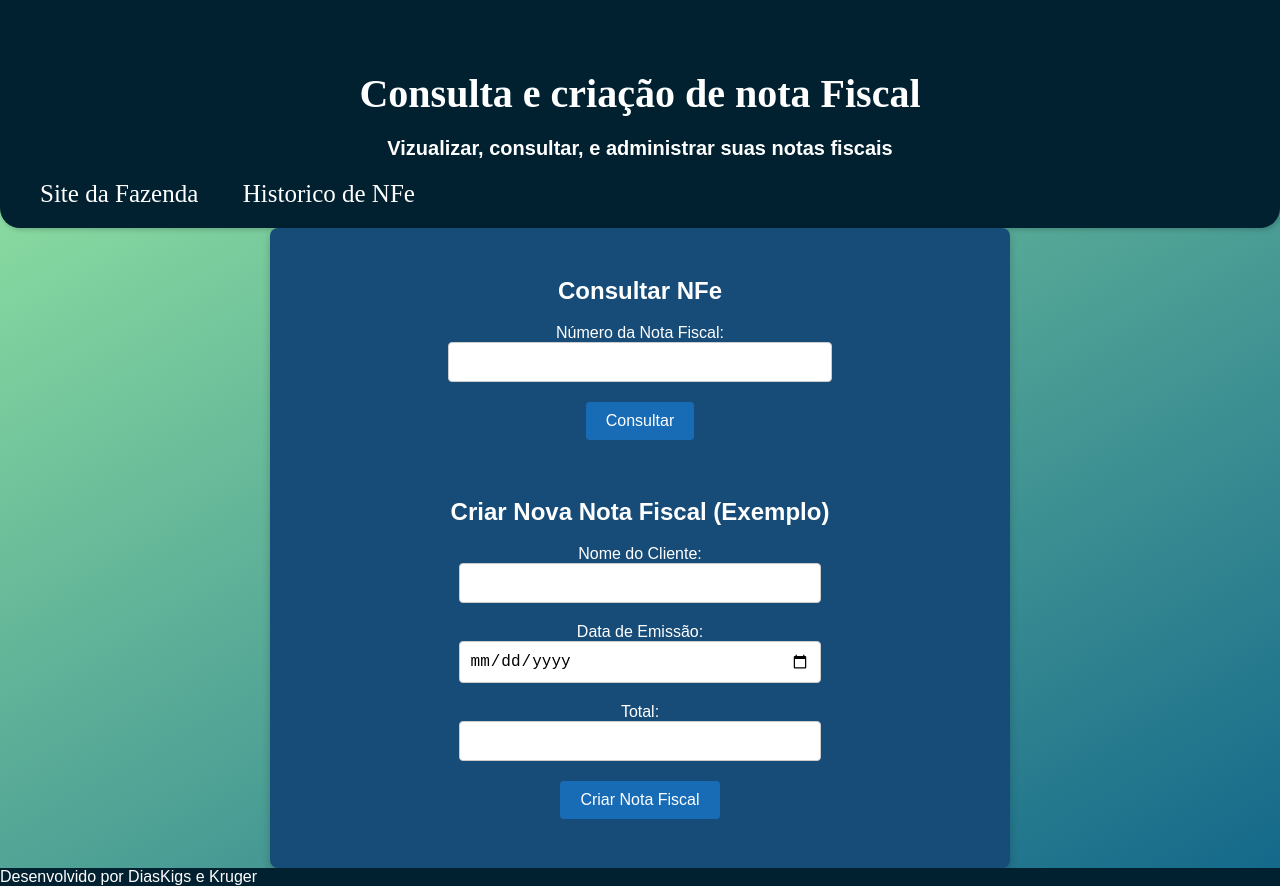
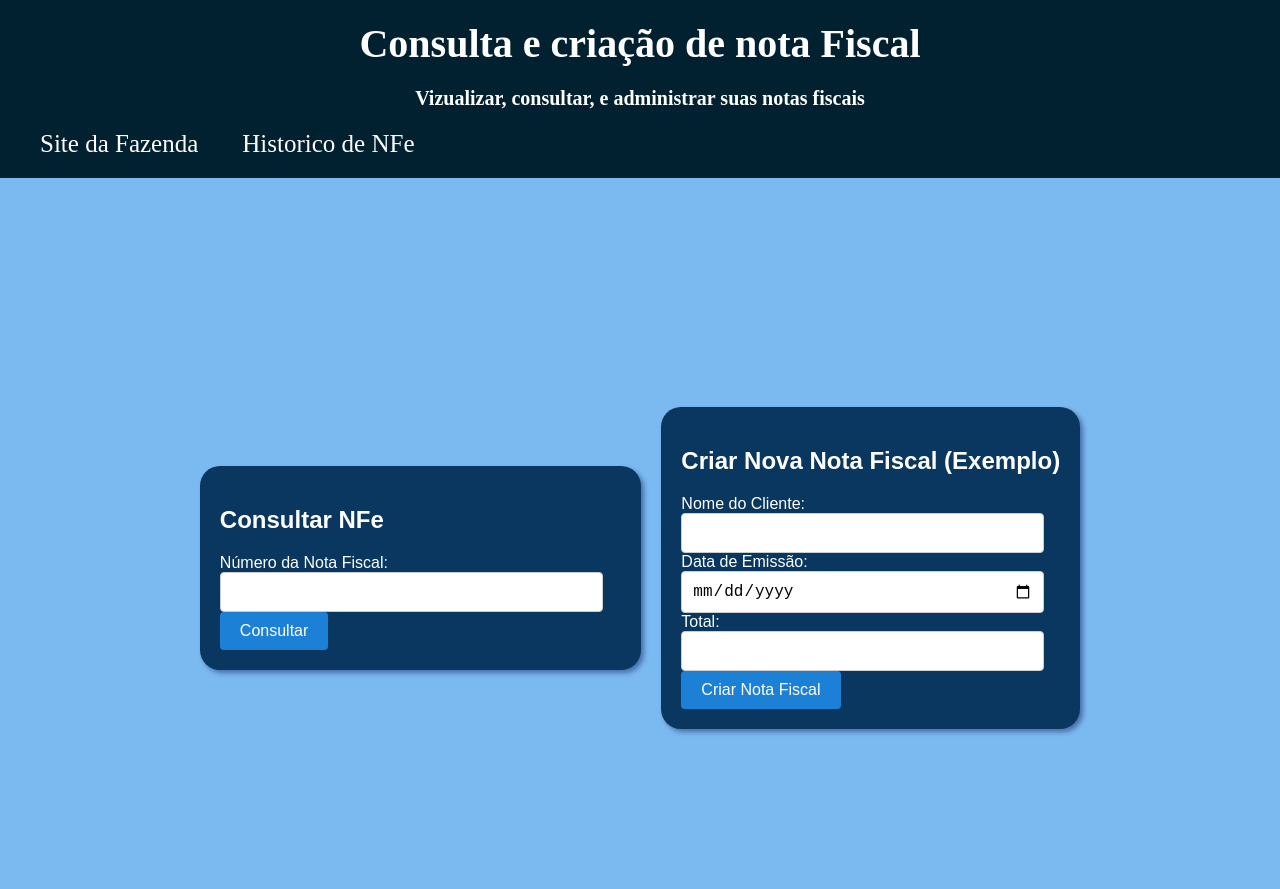
Before and after one commit to kaykykrg/Desafio, a plain HTML site: page index.html in a window 1280 px wide. Shown: the top 889 px of the page. Drawn offline with Linux system fonts and the light colour scheme.

Commit message:
atualização2

```diff
--- a/css/historico.css
+++ /dev/null
@@ -1,84 +0,0 @@
-body {
-    font-family: Arial, sans-serif;
-    background: linear-gradient(120deg, #9AEBA3, #13678A);
-    margin: 0;
-    padding: 0;
-}
-
-header {
-    color: white;
-    padding-bottom: 50px;
-    background-color: #012030;
-    margin: auto;
-    border-radius: 0 0 20px 20px;
-    box-shadow: 2px 2px 5px #0000002d;
-    padding-top: 70px;
-}
-
-header>h1 {
-    margin: 0;
-    text-align: center;
-    font-size: 40px;
-    font-family: 'Times New Roman', Times, serif;
-}
-
-header > p {
-    text-align: center;
-    font-size: 20px;
-}
-
-li > a {
-    color: white;
-    margin: 0;
-    text-decoration: none;
-    font-family: 'Times New Roman', Times, serif;
-    font-size: 25px;
-    padding-left:40px;
-
-}
-
-li > a:hover {
-    text-decoration: underline;
-    color: #09375f;
-}
-
-nav > li {
-    list-style-type: none;
-}
-
-main {
-    margin: auto;
-    display: grid;
-    place-items: center;
-    background-color: #184C78;
-    height: 500px;
-    width: 900px;
-    padding: 0;
-    border-radius: 13px;
-    box-shadow: 3px 3px 4px #184c446f;
-}
-
-div > h2 {
-    text-align: center;
-    color: white;
-    margin: 0;
-}
-
-div#hist > p  {
-    color: white;
-    display: grid;
-    place-items: center;
-    background-color: #09375f;
-    height: 50px;
-    width: 700px;
-    border-radius: 30px;
-    box-shadow: 2px 4px 5px rgba(3, 51, 105, 0.382);
-    text-align: center;
-    margin: auto;
-}
-
-footer > p {
-    background: #012030;
-    color: white;
-    margin: auto;
-}
--- a/css/style.css
+++ b/css/style.css
@@ -1,30 +1,19 @@
 body {
-    font-family: Arial, sans-serif;
-    background: linear-gradient(150deg, #9AEBA3, #13678A);
     margin: 0;
     padding: 0;
+    background-size: 100vw;
+    scrollbar-width: 0px;
 }
 
-main {
-    display: grid;
-    place-items: center;
-    max-width: 700px;
-    height: 600px;
-    margin: 0 auto;
-    background-color: #184C78;
-    border-radius: 8px;
-    box-shadow: 0 4px 8px rgba(0, 0, 0, 0.2);
-    padding: 20px;
-    text-align: center;
+body::-webkit-scrollbar {
+    display: none;
 }
 
 header {
     color: white;
-    padding: 0 0 20px 0;
+    padding: 20px 0px 20px 0px;
     background-color: #012030;
-    border-radius: 0 0 20px 20px;
     box-shadow: 2px 2px 5px #0000002d;
-    padding-top: 70px;
 }
 
 header>h1 {
@@ -34,12 +23,12 @@ header>h1 {
     font-family: 'Times New Roman', Times, serif;
 }
 
-header > p {
+header>p {
     text-align: center;
     font-size: 20px;
 }
 
-li > a {
+li>a {
     color: white;
     margin: 0;
     text-decoration: none;
@@ -49,14 +38,28 @@ li > a {
     padding-left: 40px;
 }
 
-li > a:hover {
+li>a:hover {
     text-decoration: underline;
-    color: #09375f;
+    color: #3194eb;
 }
 
-.form-group {
+.form1 {
     color: white;
     margin-bottom: 20px;
+    background-color: #09375f;
+    margin-right: 20px;
+    padding: 20px;
+    border-radius: 20px;
+    box-shadow: 3px 3px 5px rgba(11, 11, 75, 0.434);
+}
+
+.form {
+    color: white;
+    margin-bottom: 20px;
+    background-color: #09375f;
+    padding: 20px;
+    border-radius: 20px;
+    box-shadow: 3px 3px 5px rgba(11, 11, 75, 0.434);
 }
 
 .label {
@@ -75,7 +78,7 @@ li > a:hover {
 }
 
 .submit-button {
-    background-color: #186cb6;
+    background-color: #1d80d7;
     color: #fff;
     padding: 10px 20px;
     font-size: 16px;
@@ -86,7 +89,7 @@ li > a:hover {
 }
 
 .submit-button:hover {
-    background-color: #09375f;
+    background-color: #028cf57d;
 }
 
 .nota-fiscal {
@@ -118,12 +121,68 @@ li > a:hover {
     margin-bottom: 10px;
 }
 
-nav > li {
+
+
+nav>li {
     list-style-type: none;
 }
 
-footer > p {
+footer>p {
     background: #012030;
     color: white;
     margin: auto;
 }
+
+.page1 {
+    font-family: Arial, sans-serif;
+    background-color: #7abaf1;
+}
+
+#page2 {
+    background-image: url(fontesefotos/gabarit-visu-blog-1.jpg);
+    background-repeat: no-repeat;
+    background-color: #f0da8a;
+    background-position: center;
+}
+
+.mainpg2 {
+    margin: auto;
+    display: grid;
+    place-items: center;
+    background-color: rgba(56, 101, 139, 0.95);
+    height: 300px;
+    width: 600px;
+    padding: 0;
+    border-radius: 13px;
+    box-shadow: 3px 3px 4px #184c446f;
+}
+
+.h2 {
+    text-align: center;
+    color: rgb(255, 255, 255, 0.75);
+}
+
+.hist {
+    color: rgb(255, 255, 255,0.90);
+    display: grid;
+    place-items: center;
+    background-color: rgb(9, 55, 95, 0.75);
+    height: 50px;
+    width: 500px;
+    border-radius: 30px;
+    box-shadow: 2px 4px 5px rgba(3, 51, 105, 0.382);
+    text-align: center;
+    margin: auto;
+}
+
+
+.interface {
+    height: 100vh;
+}
+
+section {
+    height: 100vh;
+    display: flex;
+    align-items: center;
+    justify-content: center;
+}
--- a/index.html
+++ b/index.html
@@ -1,12 +1,13 @@
 <!DOCTYPE html>
 <html>
 <head>
-    <link rel="shortcut icon" href="css/fontes e fotos/favicon.ico" type="image/x-icon">
+    <link rel="shortcut icon" href="css/fontesefotos/favicon.ico" type="image/x-icon">
     <title>Inteligencia Fiscal</title>
     <link rel="stylesheet" type="text/css" href="css/style.css">
 </head>
 <body>
     <!-- CABECALHO-->
+    <div class="interface">
         <header>
             <h1> Consulta e criação de nota Fiscal </h1>
             <p><strong>Vizualizar, consultar, e administrar suas notas fiscais</strong></p>
@@ -14,13 +15,13 @@
             <nav>
                 <li>
                     <a href="https://www.nfe.fazenda.gov.br/portal/principal.aspx">Site da Fazenda</a>
-                <a href="historico.html">Historico de NFe</a>
+                    <a href="#page2">Historico de NFe</a>
                 </li>
             </nav>
         </header>
-    <main>
+        <section class="page1">
             <!-- Formulário para consulta de nota fiscal -->
-            <form method="post" action="consulta_nf.php" class="form">
+            <form method="post" action="consulta_nf.php" class="form1">
                 <div class="form-group">
                     <h2>Consultar NFe</h2>
                     <label for="numero_nota_consulta">Número da Nota Fiscal:</label>
@@ -30,7 +31,6 @@
                     <input type="submit" value="Consultar" class="submit-button">
                 </div>
             </form>
-
             <!-- Formulário para criação de nota fiscal (exemplo) -->
 
             <form method="post" action="cria_nf.php" class="form">
@@ -51,11 +51,23 @@
                     <input type="submit" value="Criar Nota Fiscal" class="submit-button">
                 </div>
             </form>
-    </main>
-
+        </section>
+            <!--PAGINA DO HISTORICO DE  NFE-->
+        <section id="page2">
+            <div class="mainpg2">
+                <div class="h2">
+                    <h2> Historico das Notas Fiscais</br>Eletronicas </h1>
+                </div>
+                <div class="hist">
+                    <p><strong>NOME | PRODUTO | DATA | PREÇO | QTD | CNPJouCPF | VERIF</strong></p>
+                </div>
+            </div>
+        </section>
           <!-- RODAPE -->
         <footer>
             <p>Desenvolvido por DiasKigs e Kruger</p>
         </footer>
+    </div>
+
 </body>
 </html>
```
Also changed, not shown: historico.html (deleted, +0 -43 lines), css/fontesefotos/favicon.ico (renamed from css/fontes e fotos/favicon.ico), css/fontesefotos/gabarit-visu-blog-1.jpg (added), css/fontesefotos/lojinha.jpg (added). Lines whose indentation alone changed are shown as unchanged.
